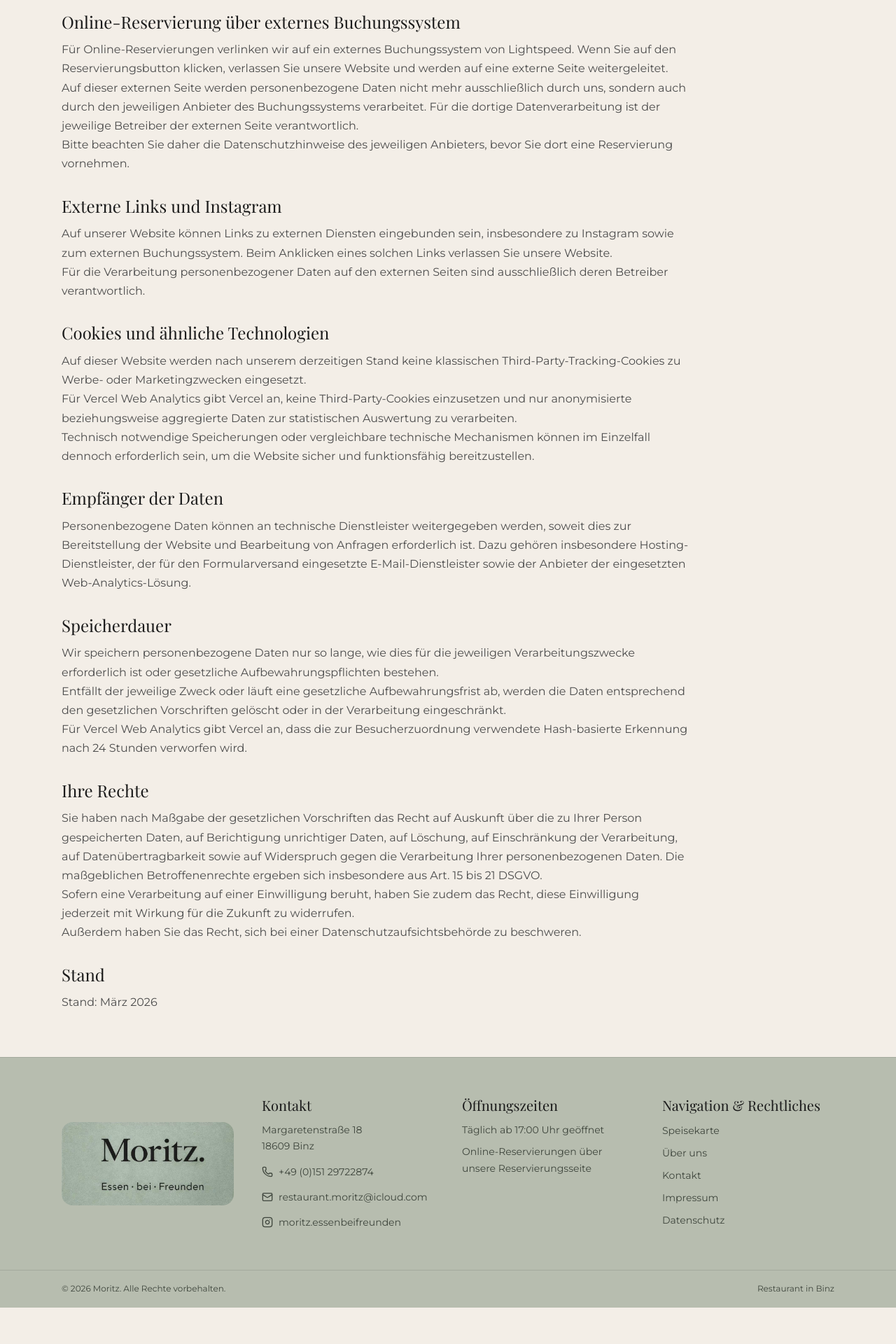
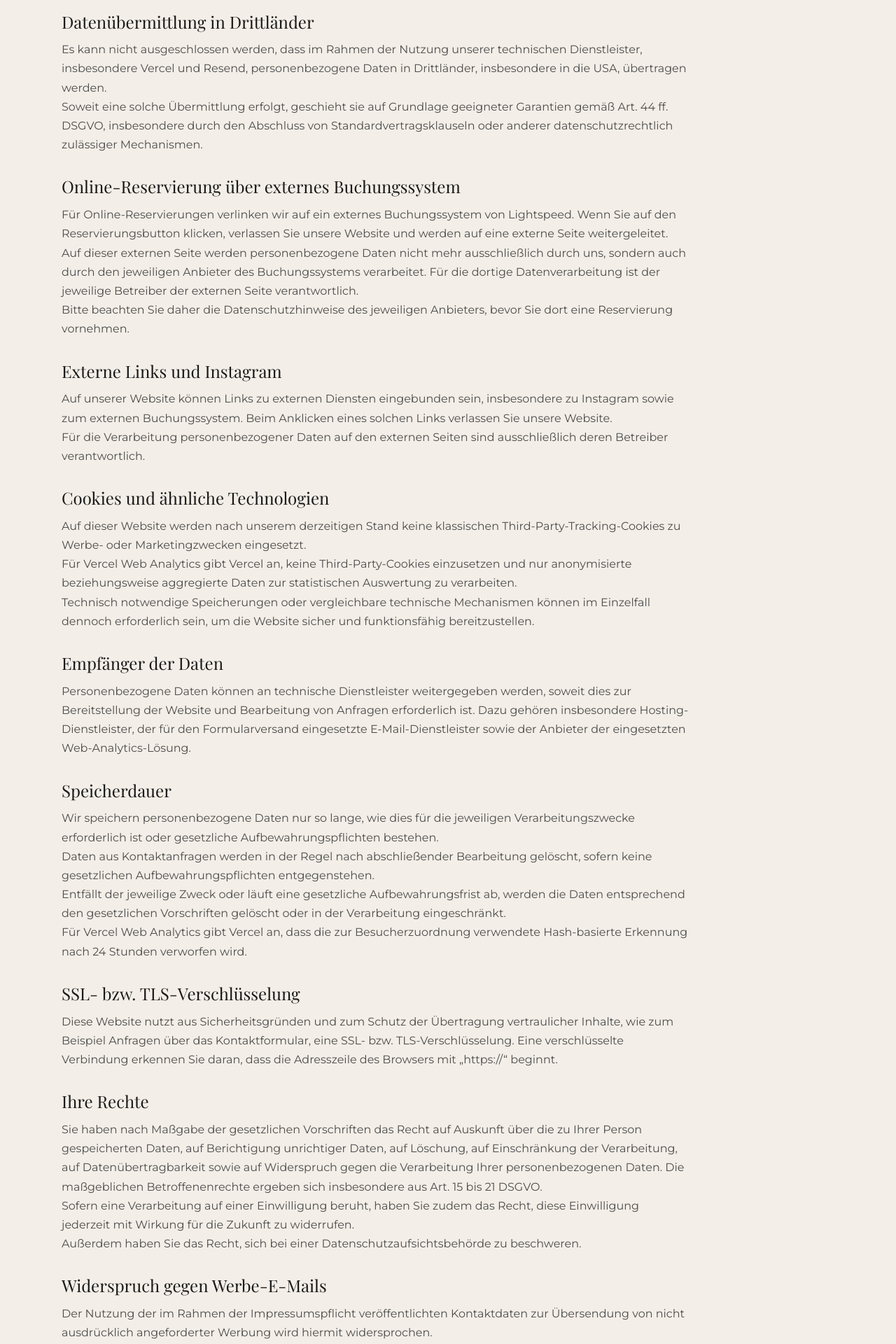
Before and after one commit to LxndrLnz21/moritz-restaurant, a Next.js app: page /datenschutz in a window 1280 px wide. Shown: the part 2200-4120 px from the top of the page at 70% size. Before the commit the page ends 4068 px from the top, so only its background shows below. Built offline with nearby package versions, Linux system fonts and the light colour scheme.

Commit message:
Datenschutzerklärung angepasst

```diff
--- a/app/datenschutz/page.tsx
+++ b/app/datenschutz/page.tsx
@@ -181,13 +181,31 @@ export default function DatenschutzPage() {
 
           <section>
             <h2 className="mb-3 font-[var(--font-playfair)] text-2xl text-[#1A1A1A]">
+              Datenübermittlung in Drittländer
+            </h2>
+            <p>
+              Es kann nicht ausgeschlossen werden, dass im Rahmen der Nutzung
+              unserer technischen Dienstleister, insbesondere Vercel und Resend,
+              personenbezogene Daten in Drittländer, insbesondere in die USA,
+              übertragen werden.
+            </p>
+            <p>
+              Soweit eine solche Übermittlung erfolgt, geschieht sie auf
+              Grundlage geeigneter Garantien gemäß Art. 44 ff. DSGVO,
+              insbesondere durch den Abschluss von Standardvertragsklauseln oder
+              anderer datenschutzrechtlich zulässiger Mechanismen.
+            </p>
+          </section>
+
+          <section>
+            <h2 className="mb-3 font-[var(--font-playfair)] text-2xl text-[#1A1A1A]">
               Online-Reservierung über externes Buchungssystem
             </h2>
             <p>
               Für Online-Reservierungen verlinken wir auf ein externes
-              Buchungssystem von Lightspeed. Wenn Sie auf den
-              Reservierungsbutton klicken, verlassen Sie unsere Website und
-              werden auf eine externe Seite weitergeleitet.
+              Buchungssystem von Lightspeed. Wenn Sie auf den Reservierungsbutton
+              klicken, verlassen Sie unsere Website und werden auf eine externe
+              Seite weitergeleitet.
             </p>
             <p>
               Auf dieser externen Seite werden personenbezogene Daten nicht mehr
@@ -263,6 +281,11 @@ export default function DatenschutzPage() {
               Aufbewahrungspflichten bestehen.
             </p>
             <p>
+              Daten aus Kontaktanfragen werden in der Regel nach abschließender
+              Bearbeitung gelöscht, sofern keine gesetzlichen
+              Aufbewahrungspflichten entgegenstehen.
+            </p>
+            <p>
               Entfällt der jeweilige Zweck oder läuft eine gesetzliche
               Aufbewahrungsfrist ab, werden die Daten entsprechend den
               gesetzlichen Vorschriften gelöscht oder in der Verarbeitung
@@ -272,6 +295,19 @@ export default function DatenschutzPage() {
               Für Vercel Web Analytics gibt Vercel an, dass die zur
               Besucherzuordnung verwendete Hash-basierte Erkennung nach 24
               Stunden verworfen wird.
+            </p>
+          </section>
+
+          <section>
+            <h2 className="mb-3 font-[var(--font-playfair)] text-2xl text-[#1A1A1A]">
+              SSL- bzw. TLS-Verschlüsselung
+            </h2>
+            <p>
+              Diese Website nutzt aus Sicherheitsgründen und zum Schutz der
+              Übertragung vertraulicher Inhalte, wie zum Beispiel Anfragen über
+              das Kontaktformular, eine SSL- bzw. TLS-Verschlüsselung. Eine
+              verschlüsselte Verbindung erkennen Sie daran, dass die Adresszeile
+              des Browsers mit „https://“ beginnt.
             </p>
           </section>
 
@@ -301,6 +337,17 @@ export default function DatenschutzPage() {
 
           <section>
             <h2 className="mb-3 font-[var(--font-playfair)] text-2xl text-[#1A1A1A]">
+              Widerspruch gegen Werbe-E-Mails
+            </h2>
+            <p>
+              Der Nutzung der im Rahmen der Impressumspflicht veröffentlichten
+              Kontaktdaten zur Übersendung von nicht ausdrücklich angeforderter
+              Werbung wird hiermit widersprochen.
+            </p>
+          </section>
+
+          <section>
+            <h2 className="mb-3 font-[var(--font-playfair)] text-2xl text-[#1A1A1A]">
               Stand
             </h2>
             <p>Stand: März 2026</p>
```
